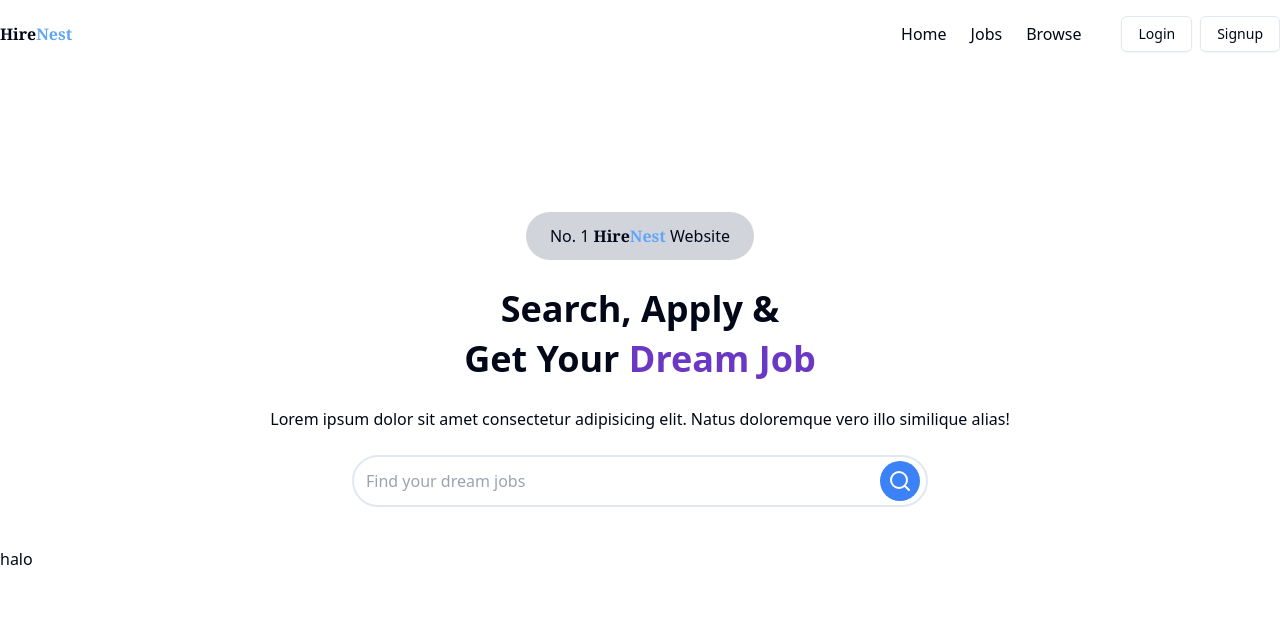
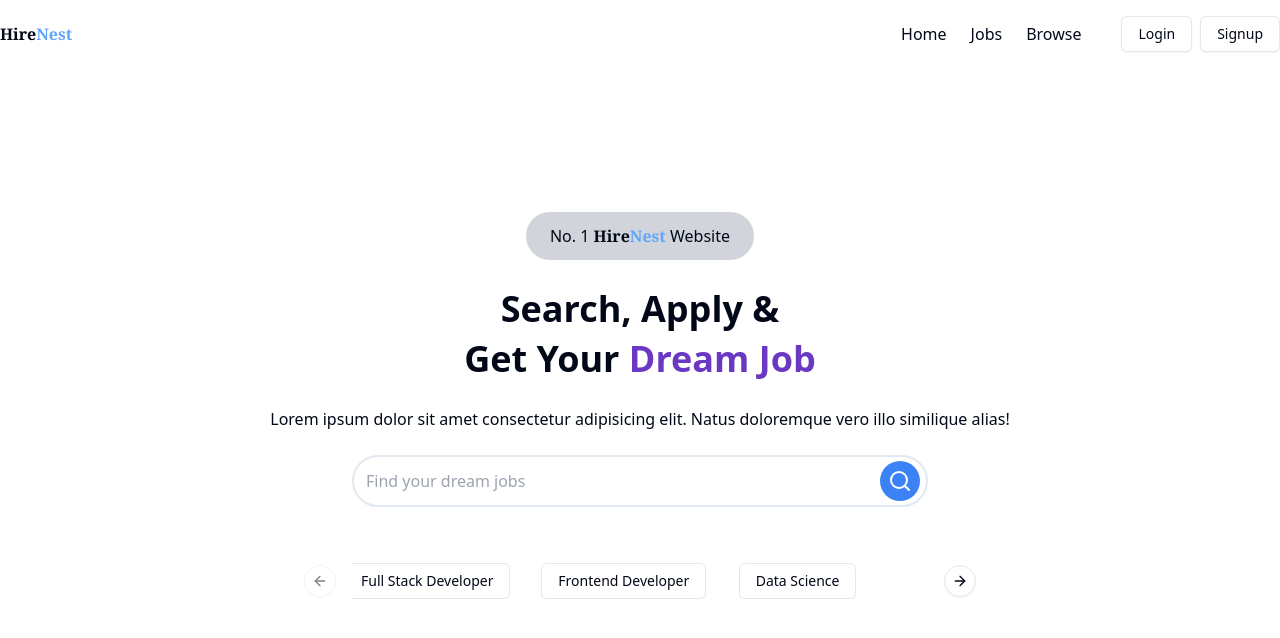
Before and after one commit to sidhantrajput1/HireNest, a React (Vite) app in the folder frontend/: page / in a window 1280 px wide. Shown: the top 638 px of the page. Built offline with nearby package versions, Linux system fonts and the light colour scheme.

Commit message:
CategoryCarousel

```diff
--- a/frontend/package.json
+++ b/frontend/package.json
@@ -19,6 +19,7 @@
     "axios": "^1.7.7",
     "class-variance-authority": "^0.7.0",
     "clsx": "^2.1.1",
+    "embla-carousel-react": "^8.5.1",
     "lucide-react": "^0.460.0",
     "next-themes": "^0.4.3",
     "react": "^18.3.1",
--- a/frontend/src/components/CategoryCarousel.jsx
+++ b/frontend/src/components/CategoryCarousel.jsx
@@ -1,9 +1,46 @@
+import { Button } from "./ui/button";
+import {
+  Carousel,
+  CarouselContent,
+  CarouselItem,
+  CarouselNext,
+  CarouselPrevious,
+} from "./ui/carousel";
+
+const catogry = [
+  "Full Stack Developer",
+  "Frontend Developer",
+  "Data Science",
+  "Graphic Designer",
+  "UI Designer",
+  "Backend Developer",
+  "DevOps Engineer",
+  "Mobile App Developer",
+  "Cybersecurity Specialist",
+  "Cloud Architect",
+  "AI/ML Engineer",
+  "Blockchain Developer",
+  "Database Administrator",
+  "Game Developer",
+  "Technical Writer",
+];
+
 function CategoryCarousel() {
-    return (
-        <div className="max-w-screen-xl mx-auto mt-10">
-            <h3>halo</h3>
-        </div>
-    )
+  return (
+    <div className="max-w-screen-xl mx-auto">
+      <Carousel className="w-full mx-auto my-14 max-w-xl">
+        <CarouselContent>
+          {catogry.map((cat, i) => (
+            <CarouselItem  className="pl-2 md:basis-1/2 lg:basis-1/3" key={i}>
+              <Button variant="outline">{cat}</Button>
+            </CarouselItem>
+          ))}
+        </CarouselContent>
+        <CarouselPrevious />
+        <CarouselNext />
+      </Carousel>
+    </div>
+  );
 }
 
-export default CategoryCarousel
+export default CategoryCarousel;
--- /dev/null
+++ b/frontend/src/components/ui/carousel.jsx
@@ -0,0 +1,193 @@
+import * as React from "react"
+import useEmblaCarousel from "embla-carousel-react";
+import { ArrowLeft, ArrowRight } from "lucide-react"
+
+import { cn } from "@/lib/utils"
+import { Button } from "@/components/ui/button"
+
+const CarouselContext = React.createContext(null)
+
+function useCarousel() {
+  const context = React.useContext(CarouselContext)
+
+  if (!context) {
+    throw new Error("useCarousel must be used within a <Carousel />")
+  }
+
+  return context
+}
+
+const Carousel = React.forwardRef((
+  {
+    orientation = "horizontal",
+    opts,
+    setApi,
+    plugins,
+    className,
+    children,
+    ...props
+  },
+  ref
+) => {
+  const [carouselRef, api] = useEmblaCarousel({
+    ...opts,
+    axis: orientation === "horizontal" ? "x" : "y",
+  }, plugins)
+  const [canScrollPrev, setCanScrollPrev] = React.useState(false)
+  const [canScrollNext, setCanScrollNext] = React.useState(false)
+
+  const onSelect = React.useCallback((api) => {
+    if (!api) {
+      return
+    }
+
+    setCanScrollPrev(api.canScrollPrev())
+    setCanScrollNext(api.canScrollNext())
+  }, [])
+
+  const scrollPrev = React.useCallback(() => {
+    api?.scrollPrev()
+  }, [api])
+
+  const scrollNext = React.useCallback(() => {
+    api?.scrollNext()
+  }, [api])
+
+  const handleKeyDown = React.useCallback((event) => {
+    if (event.key === "ArrowLeft") {
+      event.preventDefault()
+      scrollPrev()
+    } else if (event.key === "ArrowRight") {
+      event.preventDefault()
+      scrollNext()
+    }
+  }, [scrollPrev, scrollNext])
+
+  React.useEffect(() => {
+    if (!api || !setApi) {
+      return
+    }
+
+    setApi(api)
+  }, [api, setApi])
+
+  React.useEffect(() => {
+    if (!api) {
+      return
+    }
+
+    onSelect(api)
+    api.on("reInit", onSelect)
+    api.on("select", onSelect)
+
+    return () => {
+      api?.off("select", onSelect)
+    };
+  }, [api, onSelect])
+
+  return (
+    (<CarouselContext.Provider
+      value={{
+        carouselRef,
+        api: api,
+        opts,
+        orientation:
+          orientation || (opts?.axis === "y" ? "vertical" : "horizontal"),
+        scrollPrev,
+        scrollNext,
+        canScrollPrev,
+        canScrollNext,
+      }}>
+      <div
+        ref={ref}
+        onKeyDownCapture={handleKeyDown}
+        className={cn("relative", className)}
+        role="region"
+        aria-roledescription="carousel"
+        {...props}>
+        {children}
+      </div>
+    </CarouselContext.Provider>)
+  );
+})
+Carousel.displayName = "Carousel"
+
+const CarouselContent = React.forwardRef(({ className, ...props }, ref) => {
+  const { carouselRef, orientation } = useCarousel()
+
+  return (
+    (<div ref={carouselRef} className="overflow-hidden">
+      <div
+        ref={ref}
+        className={cn(
+          "flex",
+          orientation === "horizontal" ? "-ml-4" : "-mt-4 flex-col",
+          className
+        )}
+        {...props} />
+    </div>)
+  );
+})
+CarouselContent.displayName = "CarouselContent"
+
+const CarouselItem = React.forwardRef(({ className, ...props }, ref) => {
+  const { orientation } = useCarousel()
+
+  return (
+    (<div
+      ref={ref}
+      role="group"
+      aria-roledescription="slide"
+      className={cn(
+        "min-w-0 shrink-0 grow-0 basis-full",
+        orientation === "horizontal" ? "pl-4" : "pt-4",
+        className
+      )}
+      {...props} />)
+  );
+})
+CarouselItem.displayName = "CarouselItem"
+
+const CarouselPrevious = React.forwardRef(({ className, variant = "outline", size = "icon", ...props }, ref) => {
+  const { orientation, scrollPrev, canScrollPrev } = useCarousel()
+
+  return (
+    (<Button
+      ref={ref}
+      variant={variant}
+      size={size}
+      className={cn("absolute  h-8 w-8 rounded-full", orientation === "horizontal"
+        ? "-left-12 top-1/2 -translate-y-1/2"
+        : "-top-12 left-1/2 -translate-x-1/2 rotate-90", className)}
+      disabled={!canScrollPrev}
+      onClick={scrollPrev}
+      {...props}>
+      <ArrowLeft className="h-4 w-4" />
+      <span className="sr-only">Previous slide</span>
+    </Button>)
+  );
+})
+CarouselPrevious.displayName = "CarouselPrevious"
+
+const CarouselNext = React.forwardRef(({ className, variant = "outline", size = "icon", ...props }, ref) => {
+  const { orientation, scrollNext, canScrollNext } = useCarousel()
+
+  return (
+    (<Button
+      ref={ref}
+      variant={variant}
+      size={size}
+      className={cn("absolute h-8 w-8 rounded-full", orientation === "horizontal"
+        ? "-right-12 top-1/2 -translate-y-1/2"
+        : "-bottom-12 left-1/2 -translate-x-1/2 rotate-90", className)}
+      disabled={!canScrollNext}
+      onClick={scrollNext}
+      {...props}>
+      <ArrowRight className="h-4 w-4" />
+      <span className="sr-only">Next slide</span>
+    </Button>)
+  );
+})
+CarouselNext.displayName = "CarouselNext"
+
+export { Carousel, CarouselContent, CarouselItem, CarouselPrevious, CarouselNext };
```
Also changed, not shown: 1 other file (tests, documents, lock files or other folders).
